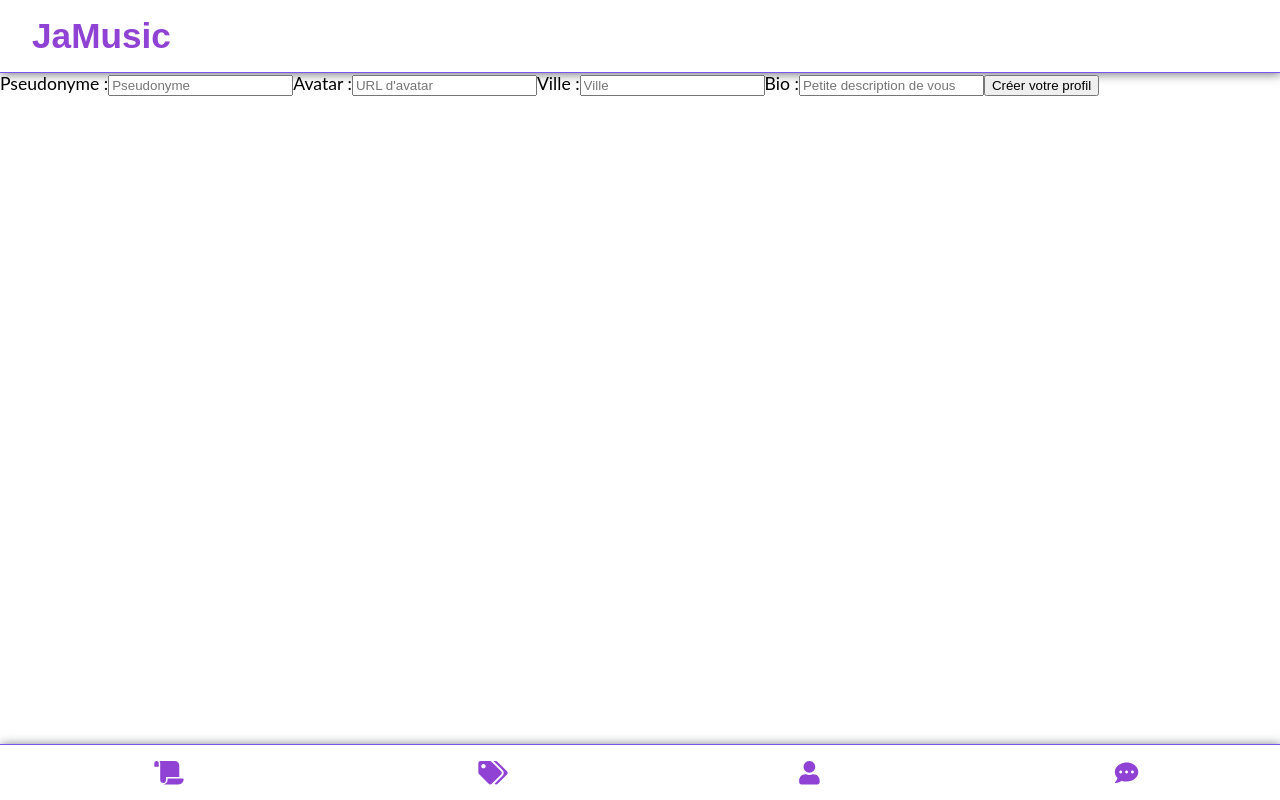
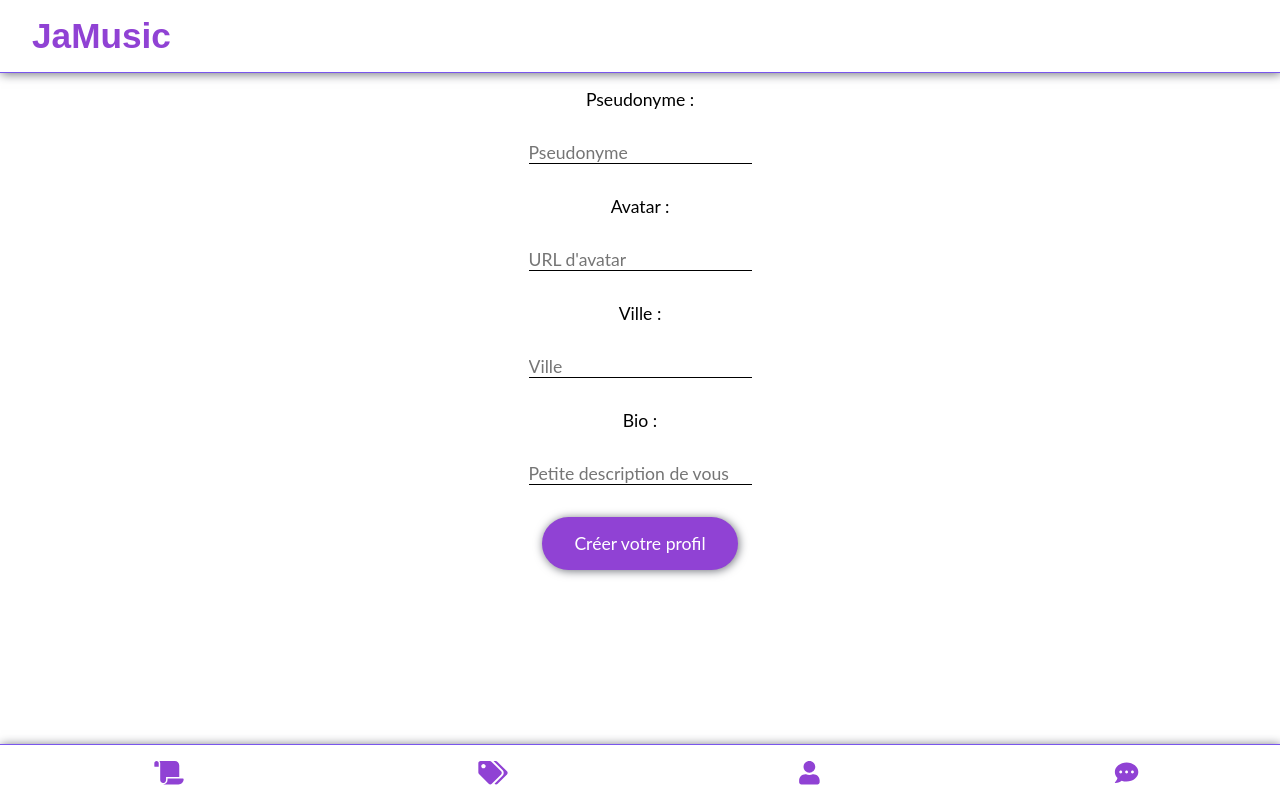
Before and after one commit to WildCodeSchool/reims-0919-js-jamusic, a React (Create React App) app in the folder front/: page /createprofile in a window 1280 px wide. Built offline with nearby package versions, Linux system fonts and the light colour scheme.

Commit message:
Add style on creation profile form

```diff
--- a/front/src/Components/Profile.jsx
+++ b/front/src/Components/Profile.jsx
@@ -15,6 +15,15 @@ class Profile extends React.Component {
 			posts: []
 		}
 	}
+
+	handleSelectedTags(instrument) {
+		this.setState({
+			selectedTags: this.state.selectedTags.includes(instrument)
+				? this.state.selectedTags.filter(tag => tag !== instrument)
+				: [...this.state.selectedTags, instrument]
+		})
+	}
+
 	componentDidMount() {
 		const url = [
 			`http://localhost:3000/profiles/${this.props.match.params.id}`,
--- a/front/src/Components/ProfileCreation.jsx
+++ b/front/src/Components/ProfileCreation.jsx
@@ -41,40 +41,60 @@ const ProfileCreation = props => {
 			}}
 		/>
 	) : (
-		<form onSubmit={submitForm}>
-			<label htmlFor='nickname'>Pseudonyme :</label>
+		<form
+			onSubmit={submitForm}
+			className='height-max-100 flex-column flex-align:center space-size:l space:stack space:inset-squish'
+		>
+			<label htmlFor='nickname' className='space:stack'>
+				Pseudonyme :
+			</label>
 			<input
 				placeholder='Pseudonyme'
 				type='text'
 				name='nickname'
 				id='nickname'
 				onInput={onChange}
+				className='underlined no-focus space:stack body-font'
 			/>
-			<label htmlFor='picture'>Avatar :</label>
+			<label htmlFor='picture' className='space:stack'>
+				Avatar :
+			</label>
 			<input
 				placeholder="URL d'avatar"
 				type='text'
 				name='picture'
 				id='picture'
 				onInput={onChange}
+				className='underlined no-focus space:stack body-font'
 			/>
-			<label htmlFor='ville'>Ville :</label>
+			<label htmlFor='ville' className='space:stack'>
+				Ville :
+			</label>
 			<input
 				placeholder='Ville'
 				type='text'
 				name='ville'
 				id='ville'
 				onInput={onChange}
+				className='underlined no-focus space:stack body-font'
 			/>
-			<label htmlFor='biography'>Bio :</label>
+			<label htmlFor='biography' className='space:stack'>
+				Bio :
+			</label>
 			<input
 				placeholder='Petite description de vous'
 				type='text'
 				name='biography'
 				id='biography'
 				onInput={onChange}
+				className='underlined no-focus space:stack body-font'
 			/>
-			<button type='submit'>Créer votre profil</button>
+			<button
+				type='submit'
+				className='space:inset-squish btn-animation btn-angles btn-shadow btn-borderless btn-color body-font'
+			>
+				Créer votre profil
+			</button>
 		</form>
 	)
 }
```
